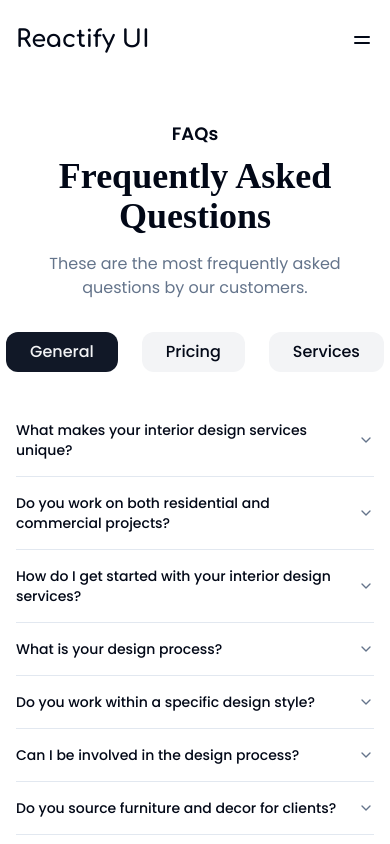
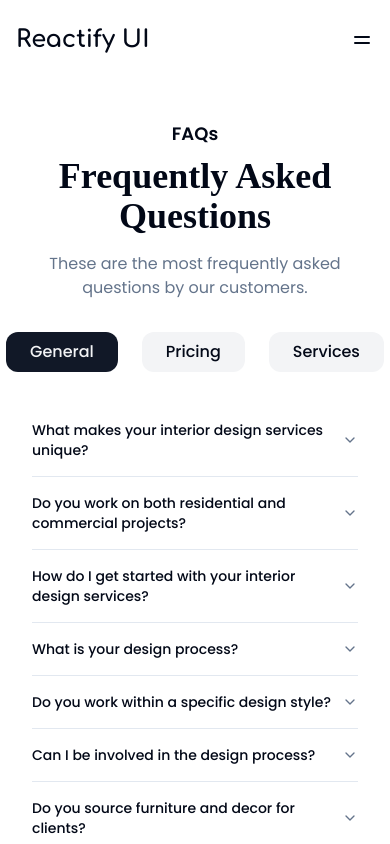
Before and after one commit to shashankaz/relix, a React (Vite) app: page /faq in a window 390 px wide. Shown: the top 844 px of the page. Built offline with nearby package versions, Linux system fonts and the light colour scheme; a web font is replaced by a local one.

Commit message:
feat: add horizontal padding to FAQ component for improved layout

```diff
--- a/src/pages/FAQ/index.tsx
+++ b/src/pages/FAQ/index.tsx
@@ -13,7 +13,7 @@
   const [tab, setTab] = useState("general");
 
   return (
-    <div className="flex flex-col items-center justify-center py-10 md:py-20">
+    <div className="flex flex-col items-center justify-center py-10 md:py-20 px-4">
       <div className="text-center mb-8">
         <h6 className="text-lg font-semibold mb-2">
           FAQ<span>s</span>
```
